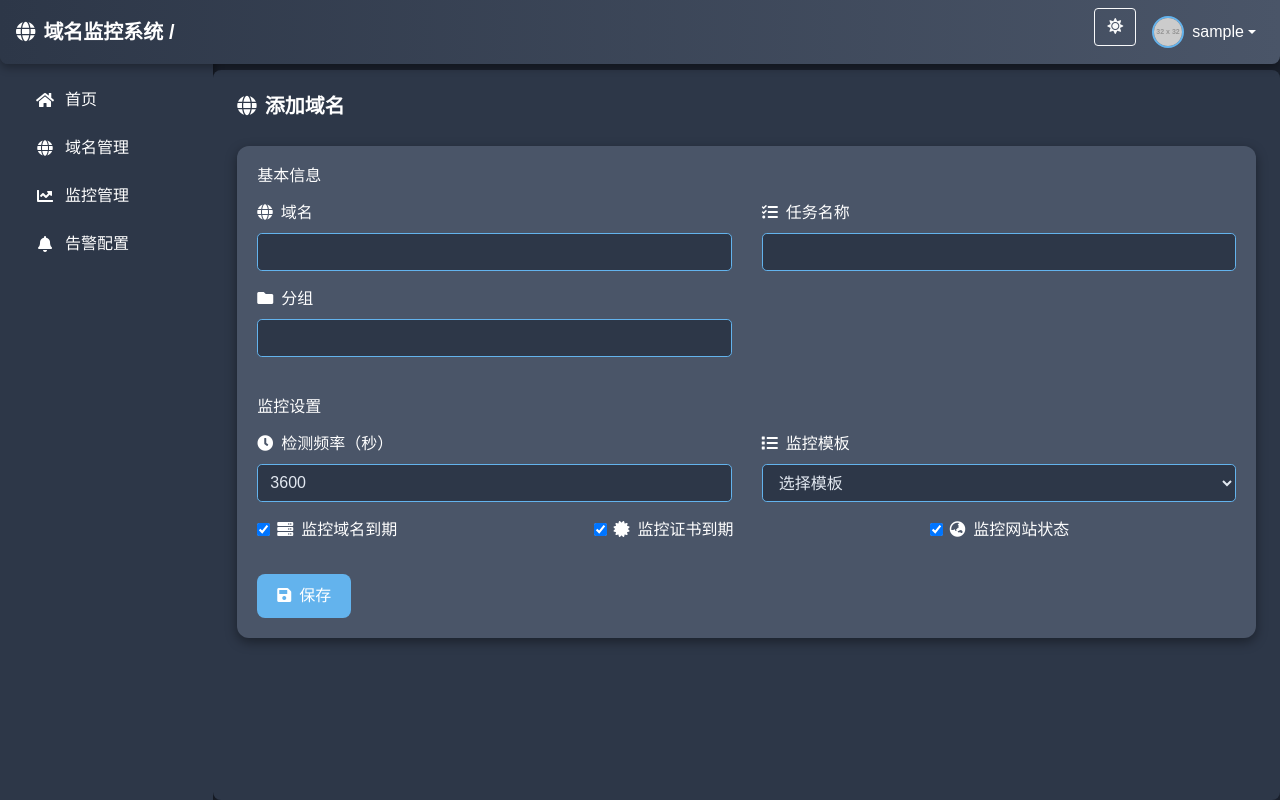
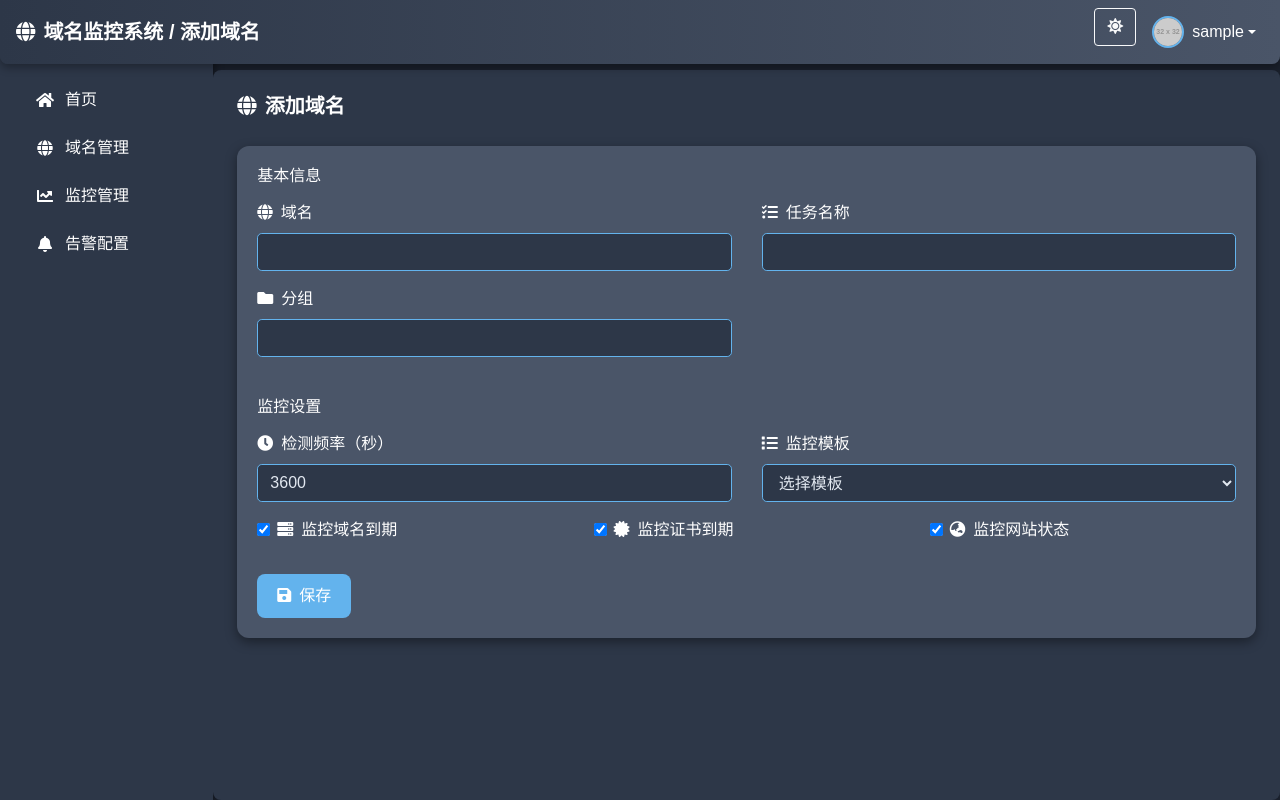
Before and after one commit to yumiao5642/domain-monitor, a Django app: page /domain/add/ in a window 1280 px wide. Run offline with Django 3.2, Linux system fonts and the light colour scheme; the visitor is signed in with stand-in values (Sample User, id 1); grey boxes labelled with a size stand in for pictures from a placeholder-image service; some libraries are stand-ins or nearby versions.

```diff
--- a/core/templates/domain_form.html
+++ b/core/templates/domain_form.html
@@ -1,6 +1,7 @@
 {% extends 'base.html' %}
 {% load static %}
 {% block title %}{% if domain %}编辑域名{% else %}添加域名{% endif %} - 域名监控系统{% endblock %}
+{% block nav_title %}{% if domain %}编辑域名{% else %}添加域名{% endif %}{% endblock %}
 {% block content %}
 <div class="mb-4">
     <h2 class="text-2xl font-bold page-title"><i class="fas fa-globe mr-2"></i>{% if domain %}编辑域名{% else %}添加域名{% endif %}</h2>
```
